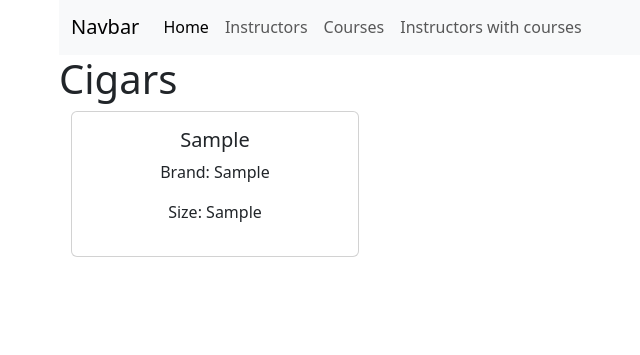
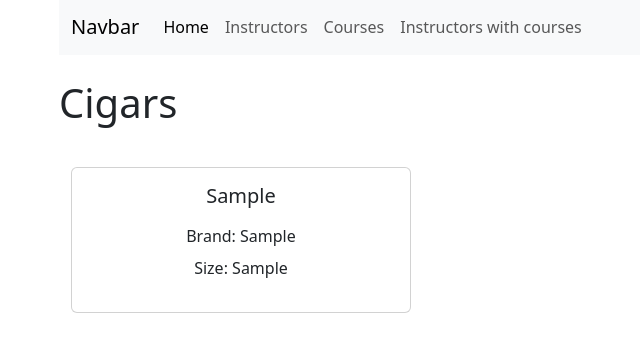
Before and after one commit to NathanVassaur/Project, a PHP site: page /index.php in a window 1280 px wide. Shown: the part 113-468 px from the top of the page, without its empty margins (35-675 px from the left). Run offline with PHP 8.4, Linux system fonts and the light colour scheme; tables that the repository leaves empty or names only in its code hold one stand-in row (values such as "Sample post").

Commit message:
Update view-allcigars.php

```diff
--- a/view-allcigars.php
+++ b/view-allcigars.php
@@ -1,15 +1,16 @@
-<h1>Cigars</h1>
+
+<h1 class="mt-4">Cigars</h1>
 <div class="container text-center">
-  <div class="row">
+  <div class="row row-cols-1 row-cols-md-3 g-4 mt-3">
     <?php
     while ($cigar = $cigars->fetch_assoc()) {
     ?>
       <div class="col">
-        <div class="card" style="width: 18rem;">
+        <div class="card h-100">
           <!-- Image can be added here -->
           <div class="card-body">
-            <h5 class="card-title"><?php echo $cigar['model']; ?></h5>
-            <p class="brand"><?php echo 'Brand: ' . $cigar['brand']; ?></p>
+            <h5 class="card-title mb-3"><?php echo $cigar['model']; ?></h5>
+            <p class="brand mb-2"><?php echo 'Brand: ' . $cigar['brand']; ?></p>
             <p class="size"><?php echo 'Size: ' . $cigar['size']; ?></p>
             <!-- Button can be added here -->
           </div>
```
